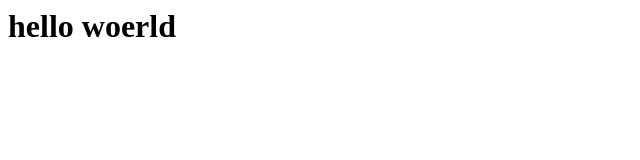
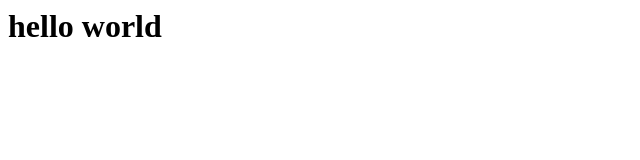
Before and after one commit to amirrezapanahi/Hello-World, a plain HTML site: page index.html in a window 1280 px wide. Shown: the full height of the page, 0-640 px from the left. Drawn offline with Linux system fonts and the light colour scheme.

Commit message:
Update index.html

```diff
--- a/index.html
+++ b/index.html
@@ -1 +1 @@
-<H1>hello woerld</H1>
+<H1>hello world</H1>
```
